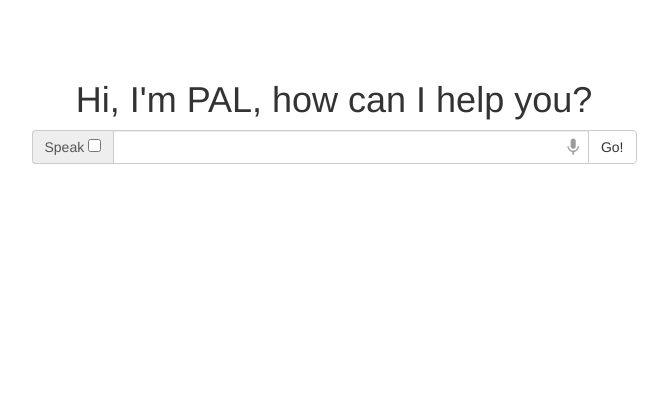
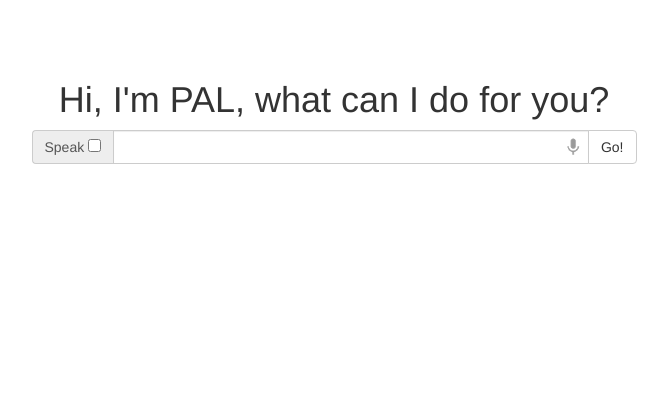
Before and after one commit to Machyne/pal, a Flask app: page / in a window 1280 px wide. Shown: the top 420 px of the page, without its empty margins (306-974 px from the left). Run offline with Flask 2, Linux system fonts and the light colour scheme; parts of the project's set-up code (start-up, migrations or seed data) failed here and were passed over; some libraries are stand-ins or nearby versions.

Commit message:
PAL is a do-er, not a helper

```diff
--- a/templates/home.html
+++ b/templates/home.html
@@ -10,7 +10,7 @@
 <body>
   <div id="fb-root"></div>
   <div class="top">
-	<h1 class="title">Hi, I'm PAL, how can I help you?</h1>
+	<h1 class="title">Hi, I'm PAL, what can I do for you?</h1>
       <div class="row">
         <div class="col-lg-6 col-md-8 col-sm-8 col-xs-12 col-lg-offset-3 col-md-offset-2 col-sm-offset-2">
           <div class="input-group">
```
